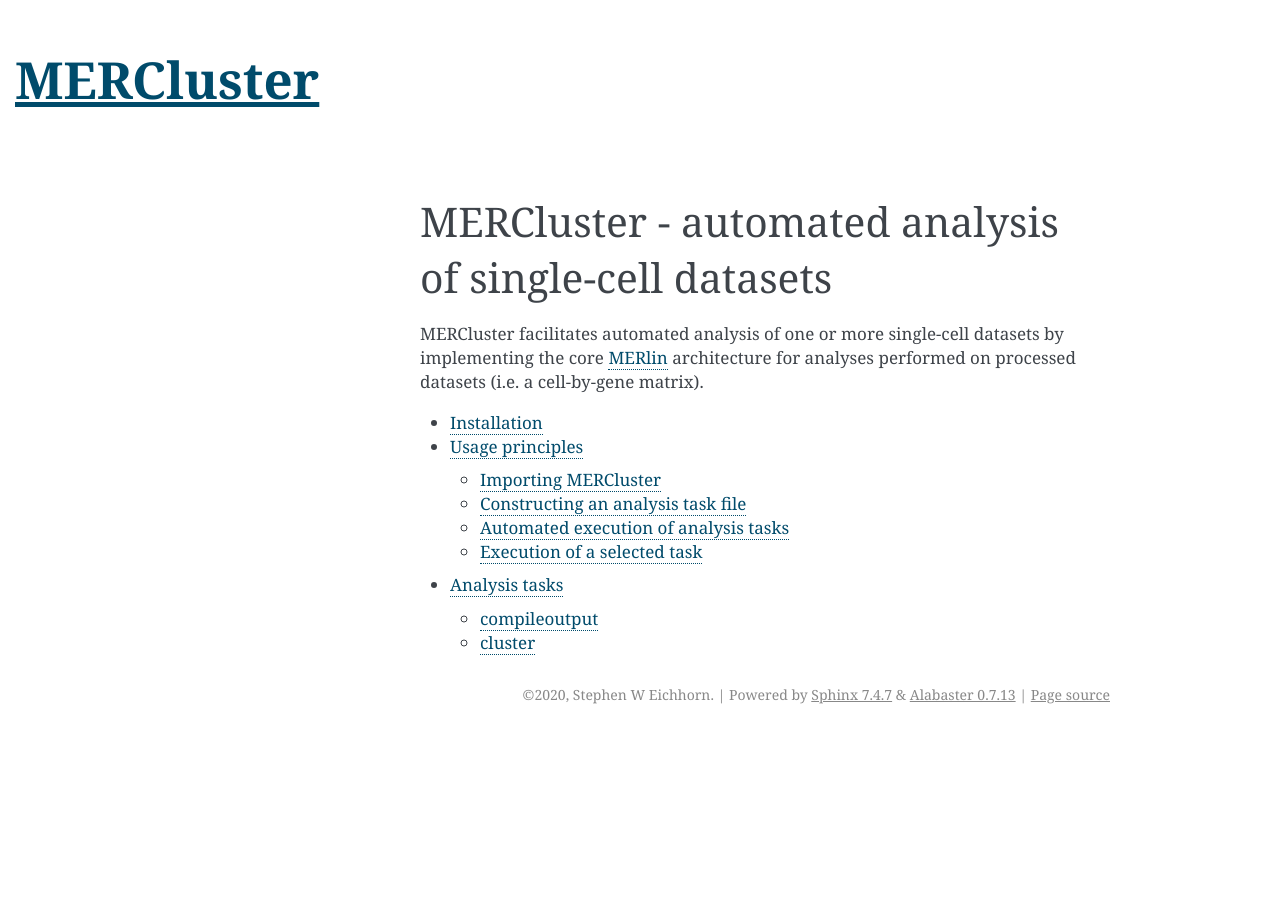
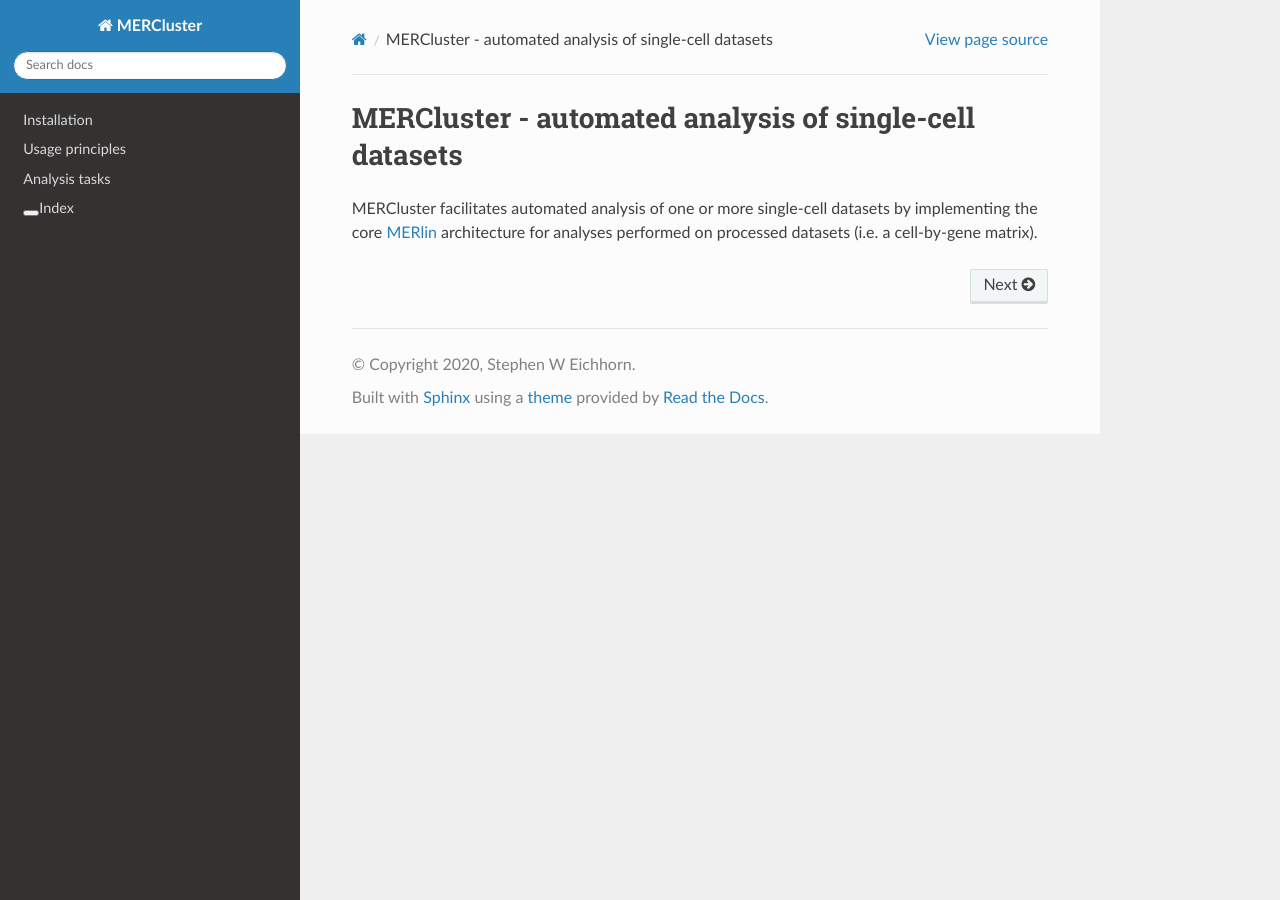
Before and after one commit to seichhorn/MERCluster, a Sphinx documentation site: the page built from docs/index.rst, in a window 1280 px wide. Built offline with Sphinx 7.4.7 and the Read the Docs theme 2.0.0, drawn with Linux system fonts in a browser that asks for light colours.

Commit message:
updating doc layouts

```diff
--- a/docs/_templates/layout.html
+++ b/docs/_templates/layout.html
@@ -15,6 +15,11 @@
 {{ super() }}
 {% endblock %}
 
-{# put the sidebar before the body #}
-{% block sidebar1 %}{{ sidebar() }}{% endblock %}
-{% block sidebar2 %}{% endblock %}
+
+{% block menu %}
+        {{ super() }}
+        <a href="genindex.html">Index</a>
+{% endblock %}
+<!--{# put the sidebar before the body #}-->
+<!--{% block sidebar1 %}{{ sidebar() }}{% endblock %}-->
+<!--{% block sidebar2 %}{% endblock %}-->
--- a/docs/conf.py
+++ b/docs/conf.py
@@ -12,7 +12,6 @@
 #
 # import os
 # import sys
-# sys.path.insert(0, os.path.abspath('.'))
 
 
 # -- Project information -----------------------------------------------------
@@ -26,6 +25,8 @@
 
 
 # -- General configuration ---------------------------------------------------
+
+
 
 # Add any Sphinx extension module names here, as strings. They can be
 # extensions coming with Sphinx (named 'sphinx.ext.*') or your custom
@@ -51,7 +52,7 @@
 # The theme to use for HTML and HTML Help pages.  See the documentation for
 # a list of builtin themes.
 #
-html_theme = 'alabaster'
+html_theme = 'sphinx_rtd_theme'
 
 # Add any paths that contain custom static files (such as style sheets) here,
 # relative to this directory. They are copied after the builtin static files,
--- a/docs/index.rst
+++ b/docs/index.rst
@@ -16,6 +16,7 @@
 
 .. toctree::
    :maxdepth: 2
+   :hidden:
 
    installation
    usage
--- a/docs/usage.rst
+++ b/docs/usage.rst
@@ -112,12 +112,11 @@
     python -m mercluster 'metadataset1'
 
 .. note::
-
     The construction and execution of a workflow can be performed in one line:
 
     .. code-block:: none
 
-    python -m mercluster 'metadataset1' --dataset-list dataset1 dataset2 -a /path/to/analysistasks.json
+        python -m mercluster 'metadataset1' --dataset-list dataset1 dataset2 -a /path/to/analysistasks.json
 
 Adding the ``--snakemake-parameters`` flag to these commands allows you to pass
 additional parameters to snakemake by providing a path to a json file containing
```
